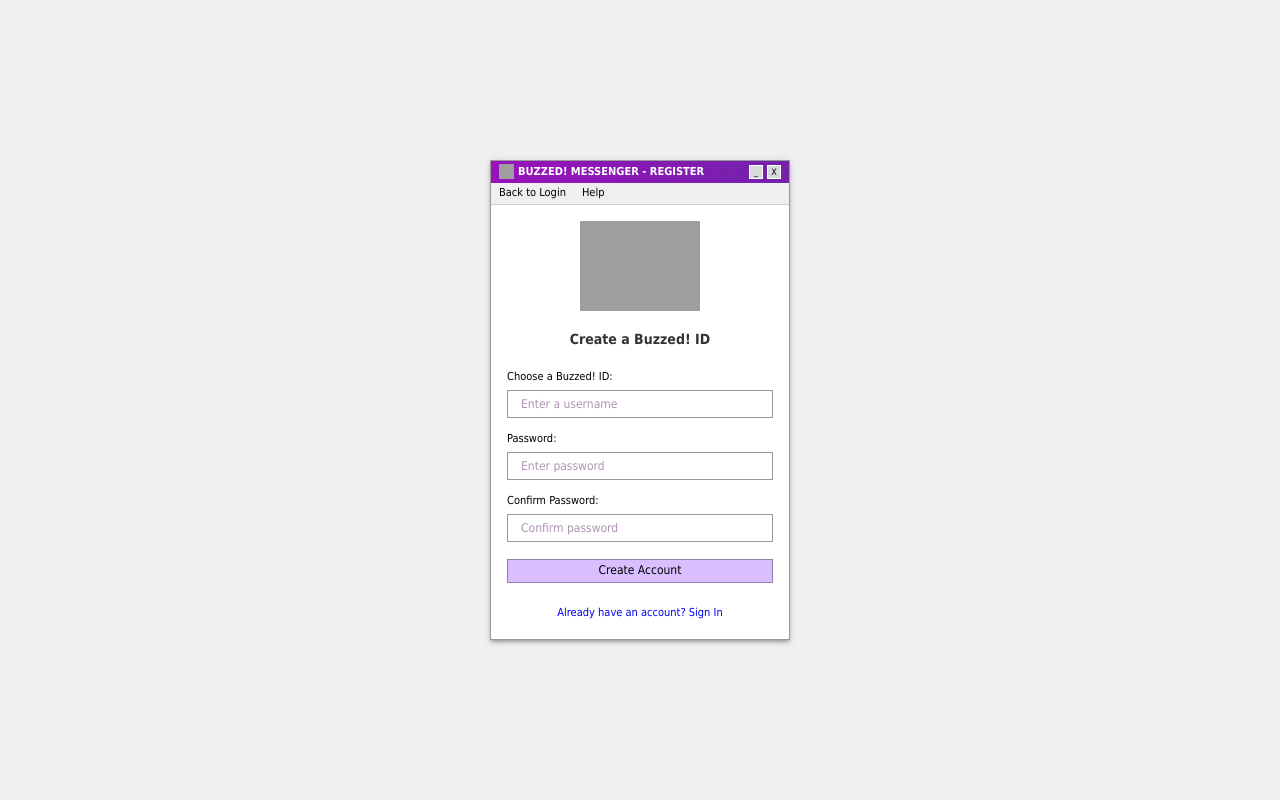
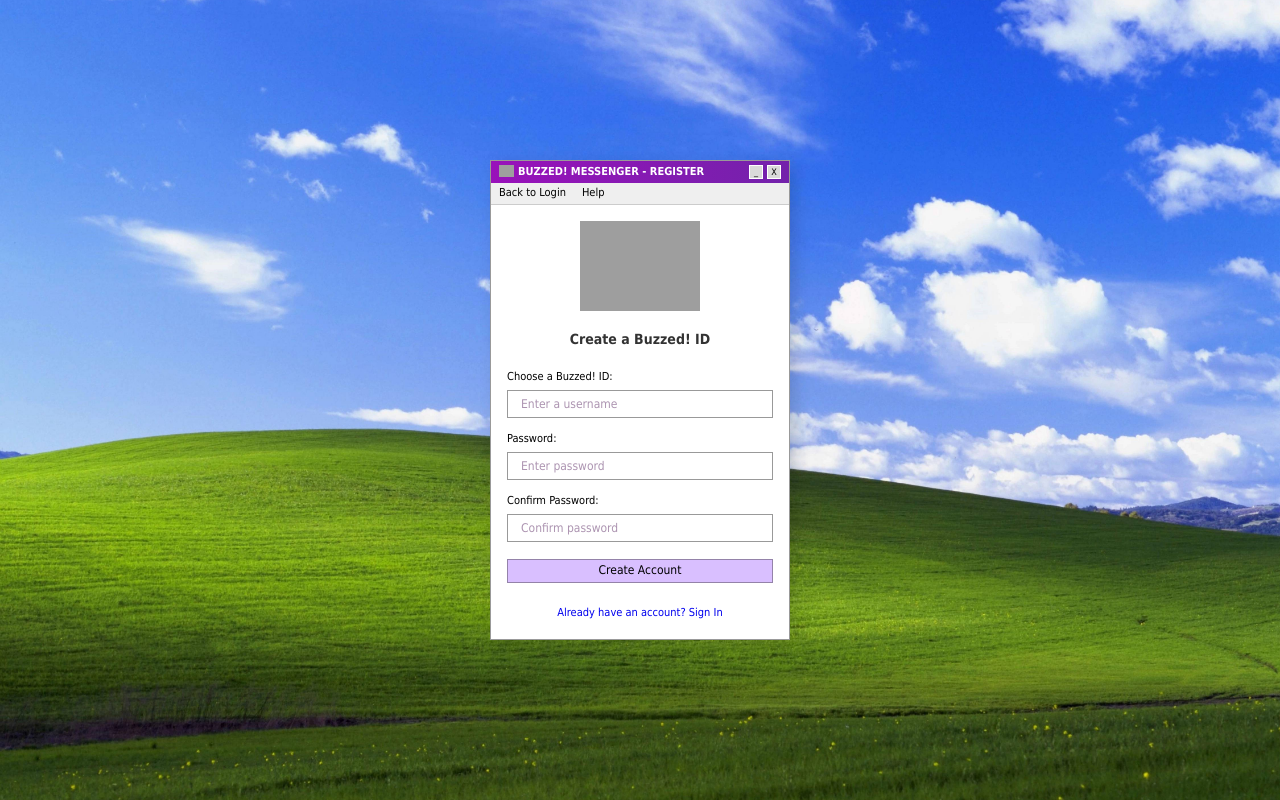
Before and after one commit to xand3rrx/buzzed.chat, a React (Create React App) app in the folder client/: page /register in a window 1280 px wide. Built offline with nearby package versions, Linux system fonts and the light colour scheme; no server answers; grey boxes are pictures that could not be loaded.

Commit message:
More fixes
Change of logos

```diff
--- a/client/src/components/ChatRoom.js
+++ b/client/src/components/ChatRoom.js
@@ -962,7 +962,11 @@ function ChatRoom() {
           display: 'flex',
           justifyContent: 'center',
           alignItems: 'center',
-          background: '#f0f0f0',
+          background: '#000',
+          backgroundImage: 'url(/bg.jpg)',
+          backgroundSize: 'cover',
+          backgroundPosition: 'center',
+          backgroundRepeat: 'no-repeat',
           fontFamily: '"Tahoma", sans-serif',
         }}
       >
@@ -1000,13 +1004,14 @@ function ChatRoom() {
             >
               <Box
                 component="img"
-                src="https://i.imgur.com/jTJ4b6C.png"
+                src="https://i.ibb.co/hxwVLpW9/meetme.png"
                 alt="Buzzed Icon"
                 sx={{
                   width: 15,
                   height: 15,
                   mr: 0.5,
-                  mt: '-2px'
+                  mt: '-2px',
+                  objectFit: 'contain'
                 }}
               />
               BUZZED! MESSENGER - LOADING
@@ -1073,7 +1078,11 @@ function ChatRoom() {
           display: 'flex',
           justifyContent: 'center',
           alignItems: 'center',
-          background: '#f0f0f0',
+          background: '#000',
+          backgroundImage: 'url(/bg.jpg)',
+          backgroundSize: 'cover',
+          backgroundPosition: 'center',
+          backgroundRepeat: 'no-repeat',
           fontFamily: '"Tahoma", sans-serif',
         }}
       >
@@ -1111,13 +1120,14 @@ function ChatRoom() {
             >
               <Box
                 component="img"
-                src="https://i.imgur.com/jTJ4b6C.png"
+                src="https://i.ibb.co/hxwVLpW9/meetme.png"
                 alt="Buzzed Icon"
                 sx={{
                   width: 15,
                   height: 15,
                   mr: 0.5,
-                  mt: '-2px'
+                  mt: '-2px',
+                  objectFit: 'contain'
                 }}
               />
               BUZZED! MESSENGER - ERROR
@@ -1223,7 +1233,11 @@ function ChatRoom() {
           display: 'flex',
           justifyContent: 'center',
           alignItems: 'center',
-          background: '#f0f0f0',
+          background: '#000',
+          backgroundImage: 'url(/bg.jpg)',
+          backgroundSize: 'cover',
+          backgroundPosition: 'center',
+          backgroundRepeat: 'no-repeat',
           fontFamily: '"Tahoma", sans-serif',
         }}
       >
@@ -1261,13 +1275,14 @@ function ChatRoom() {
             >
               <Box
                 component="img"
-                src="https://i.imgur.com/jTJ4b6C.png"
+                src="https://i.ibb.co/hxwVLpW9/meetme.png"
                 alt="Buzzed Icon"
                 sx={{
                   width: 15,
                   height: 15,
                   mr: 0.5,
-                  mt: '-2px'
+                  mt: '-2px',
+                  objectFit: 'contain'
                 }}
               />
               BUZZED! MESSENGER - ERROR
--- a/client/src/components/RegisterPage.js
+++ b/client/src/components/RegisterPage.js
@@ -175,7 +175,11 @@ function RegisterPage({ socket }) {
         display: 'flex',
         justifyContent: 'center',
         alignItems: 'center',
-        background: '#f0f0f0',
+        background: '#000',
+        backgroundImage: 'url(/bg.jpg)',
+        backgroundSize: 'cover',
+        backgroundPosition: 'center',
+        backgroundRepeat: 'no-repeat',
         fontFamily: '"Tahoma", sans-serif',
       }}
     >
@@ -186,6 +190,8 @@ function RegisterPage({ socket }) {
           borderRadius: 0,
           overflow: 'hidden',
           border: '1px solid #999',
+          boxShadow: '5px 5px 15px rgba(0, 0, 0, 0.15)',
+          backgroundColor: 'white',
         }}
       >
         {/* Title bar */}
@@ -212,13 +218,14 @@ function RegisterPage({ socket }) {
           >
             <Box
               component="img"
-              src="https://i.imgur.com/jTJ4b6C.png"
-              alt="Yahoo Icon"
+              src="https://i.ibb.co/hxwVLpW9/meetme.png"
+              alt="Buzzed Icon"
               sx={{
                 width: 15,
                 height: 15,
                 mr: 0.5,
-                mt: '-2px'
+                mt: '-2px',
+                objectFit: 'contain'
               }}
             />
             BUZZED! MESSENGER - REGISTER
--- a/client/src/components/YahooLogin.js
+++ b/client/src/components/YahooLogin.js
@@ -222,16 +222,17 @@ function YahooLogin({ socket }) {
           >
             <Box
               component="img"
-              src="https://i.imgur.com/jTJ4b6C.png"
-              alt="Yahoo Icon"
+              src="https://i.ibb.co/hxwVLpW9/meetme.png"
+              alt="Buzzed Icon"
               sx={{
                 width: 15,
                 height: 15,
                 mr: 0.5,
-                mt: '-2px'
+                mt: '-2px',
+                objectFit: 'contain'
               }}
             />
-            BUZZED! MESSENGER
+            BUZZED! MESSENGER - LOGIN
           </Typography>
           <Box sx={{ display: 'flex', gap: 0.5 }}>
             <Box
```
